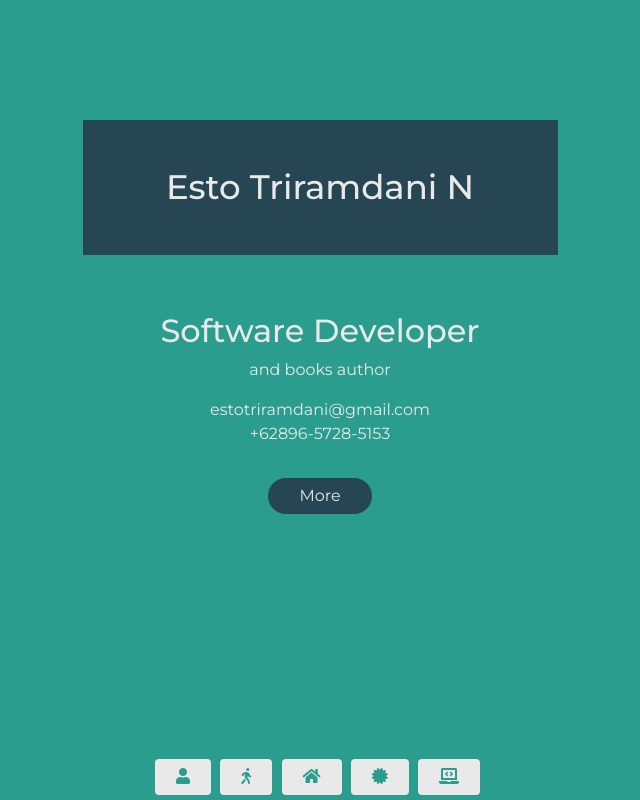
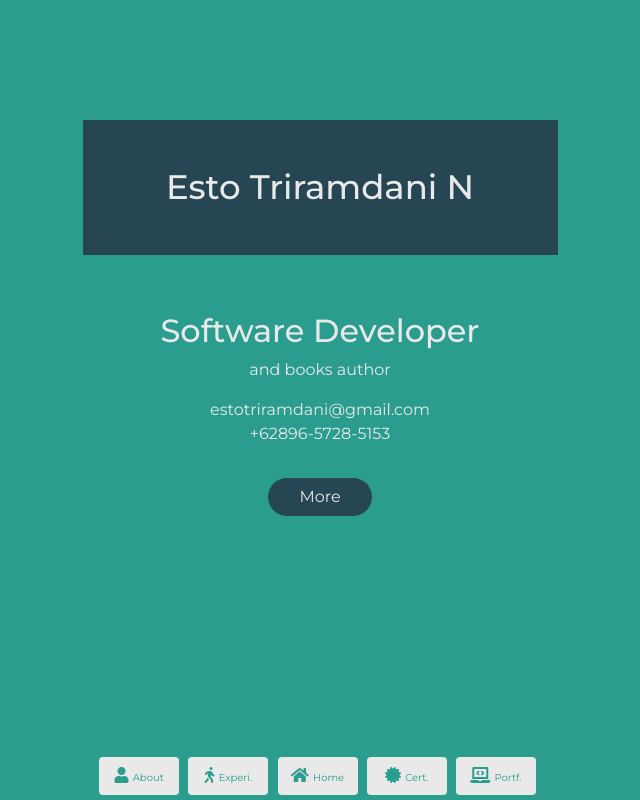
Before and after one commit to estotriramdani/estotriramdani.github.io, a PHP site: page / in a window 1280 px wide. Shown: the whole page, without its empty margins (320-960 px from the left). Run offline with PHP 8.4, Linux system fonts and the light colour scheme.

Commit message:
update bottom bar

```diff
--- a/about.html
+++ b/about.html
@@ -131,4 +131,6 @@
         </div>
       </div>
     </div>
+
+    <br>
 </section>
--- a/index.html
+++ b/index.html
@@ -29,11 +29,21 @@
 
 <body>
   <section id="nav" class="shaodw">
-    <a class="btn btn-download menu" id="about"><i class="fas fa-user"></i> </a>
-    <a class="btn btn-download menu" id="experiences"><i class="fas fa-walking"></i> </a>
-    <a class="btn btn-download menu" id="home"><i class="fas fa-home"></i> </a>
-    <a class="btn btn-download menu" id="completions"><i class="fas fa-certificate"></i> </a>
-    <a class="btn btn-download menu" id="portfolios"><i class="fas fa-laptop-code"></i> </a>
+    <a class="btn btn-download menu" id="about"><i class="fas fa-user"></i>
+      <span>About</span>
+    </a>
+    <a class="btn btn-download menu" id="experiences"><i class="fas fa-walking"></i>
+      <span>Experi.</span>
+    </a>
+    <a class="btn btn-download menu" id="home"><i class="fas fa-home"></i>
+      <span>Home</span>
+    </a>
+    <a class="btn btn-download menu" id="completions"><i class="fas fa-certificate"></i>
+      <span>Cert.</span>
+    </a>
+    <a class="btn btn-download menu" id="portfolios"><i class="fas fa-laptop-code"></i>
+      <span>Portf.</span>
+    </a>
   </section>
 
   <section id="download-cv">
--- a/style.css
+++ b/style.css
@@ -15,13 +15,14 @@ body {
   padding: 10px 0 10px 0;
 }
 
-.btn {
-  padding: 5px 20px 5px 20px;
+.btn-download {
+  width: 15%;
+  color: #2A9D8F;
+  background-color: #E9E9E9;
 }
 
-.btn-download {
-  color: #2A9D8F;
-  background-color: #E9E9E9;
+a span {
+  font-size: 10px;
 }
 
 .menu {
@@ -177,6 +178,7 @@ body {
 
 .about-content {
   margin-top: 20px;
+  margin-bottom: 40px;
 }
 
 
@@ -188,7 +190,7 @@ body {
 }
 
 .roadmap {
-  margin-bottom: 20px;
+  margin-bottom: 40px;
 }
 
 .roadmap h2 {
@@ -340,7 +342,7 @@ body {
   height: 330px;
   transition: .2s;
   box-sizing: border-box;
-  margin-bottom: 20px;
+  margin-bottom: 40px;
 }
 
 .box:hover {
@@ -408,6 +410,18 @@ body {
 
 @media (min-width: 992px) {
 
+  ::-webkit-scrollbar {
+    width: 4px;
+  }
+
+  ::-webkit-scrollbar-track {
+      background: #E9E9E9;
+  }
+
+  ::-webkit-scrollbar-thumb {
+      background: #2A9D8F;
+  }
+
   #nav {
     padding: 5px 20px 5px 20px;
     position: fixed;
@@ -416,6 +430,7 @@ body {
   }
 
   .btn-download {
+    width: 80px;
     color: #2A9D8F;
     background-color: #E9E9E9;
   }
```
